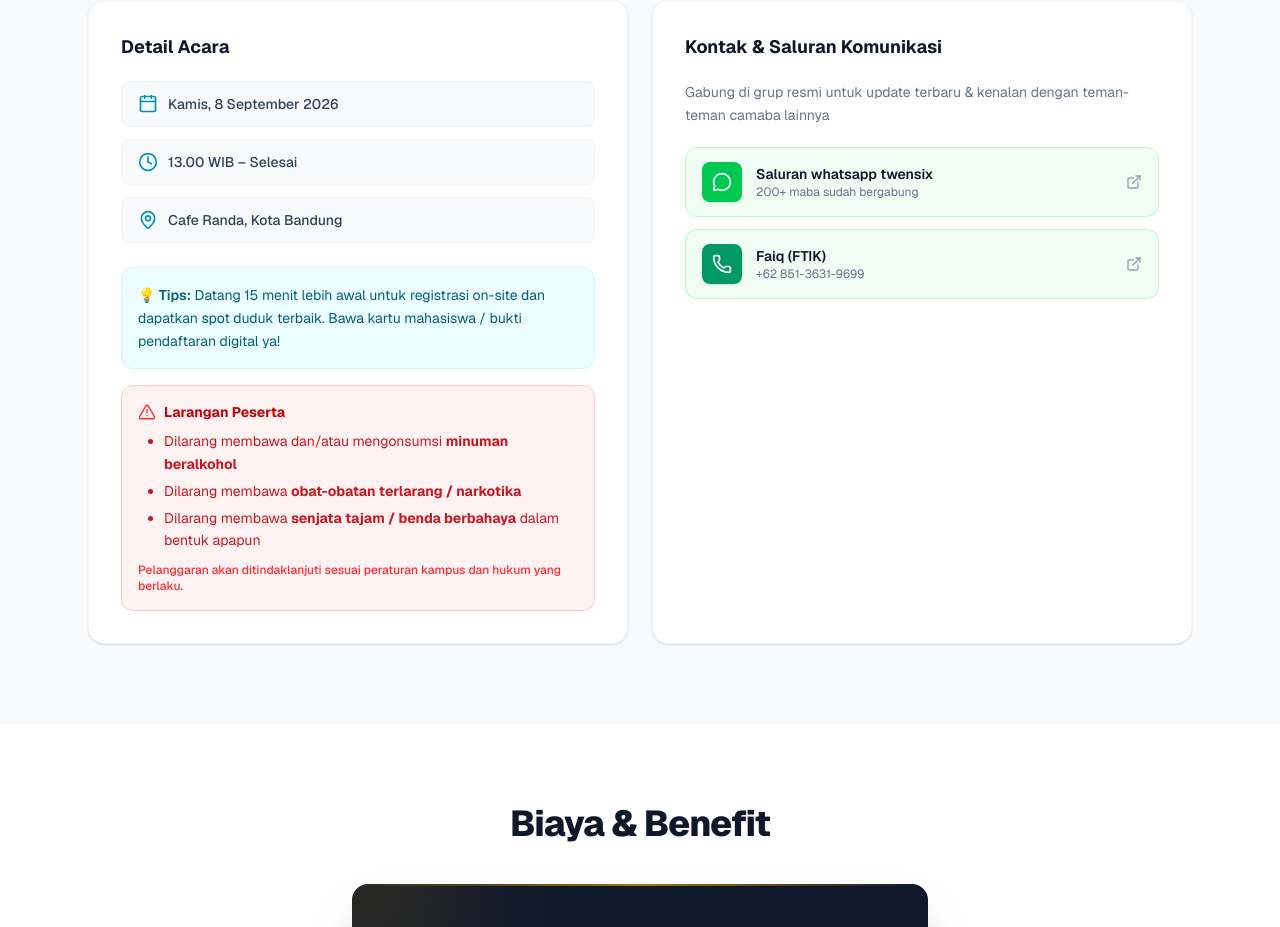
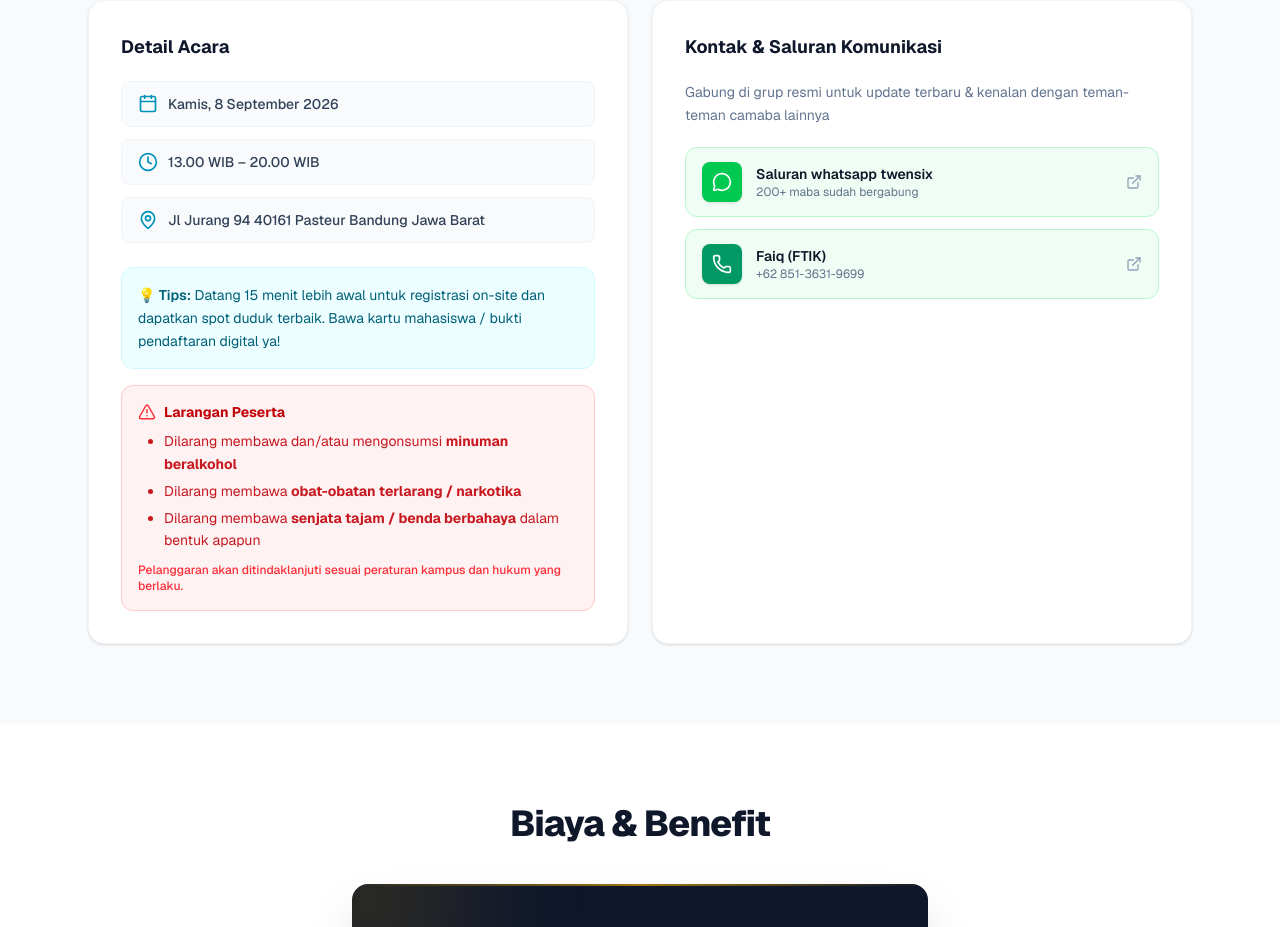
Before and after one commit to bangyazaka-hash/meet-up-maba-unikom26, a Next.js app: page / in a window 1280 px wide. Shown: the part 1000-1927 px from the top of the page. Built offline with nearby package versions, Linux system fonts and the light colour scheme.

Commit message:
alamat dan waktu

```diff
--- a/app/page.tsx
+++ b/app/page.tsx
@@ -351,11 +351,11 @@ export default function MeetupMabaPage() {
                 />
                 <InfoChip
                   icon={<Clock className="h-5 w-5" />}
-                  label="13.00 WIB – Selesai"
+                  label="13.00 WIB – 20.00 WIB"
                 />
                 <InfoChip
                   icon={<MapPin className="h-5 w-5" />}
-                  label="Cafe Randa, Kota Bandung"
+                  label="Jl Jurang 94 40161 Pasteur Bandung Jawa Barat"
                 />
               </div>
 
```
